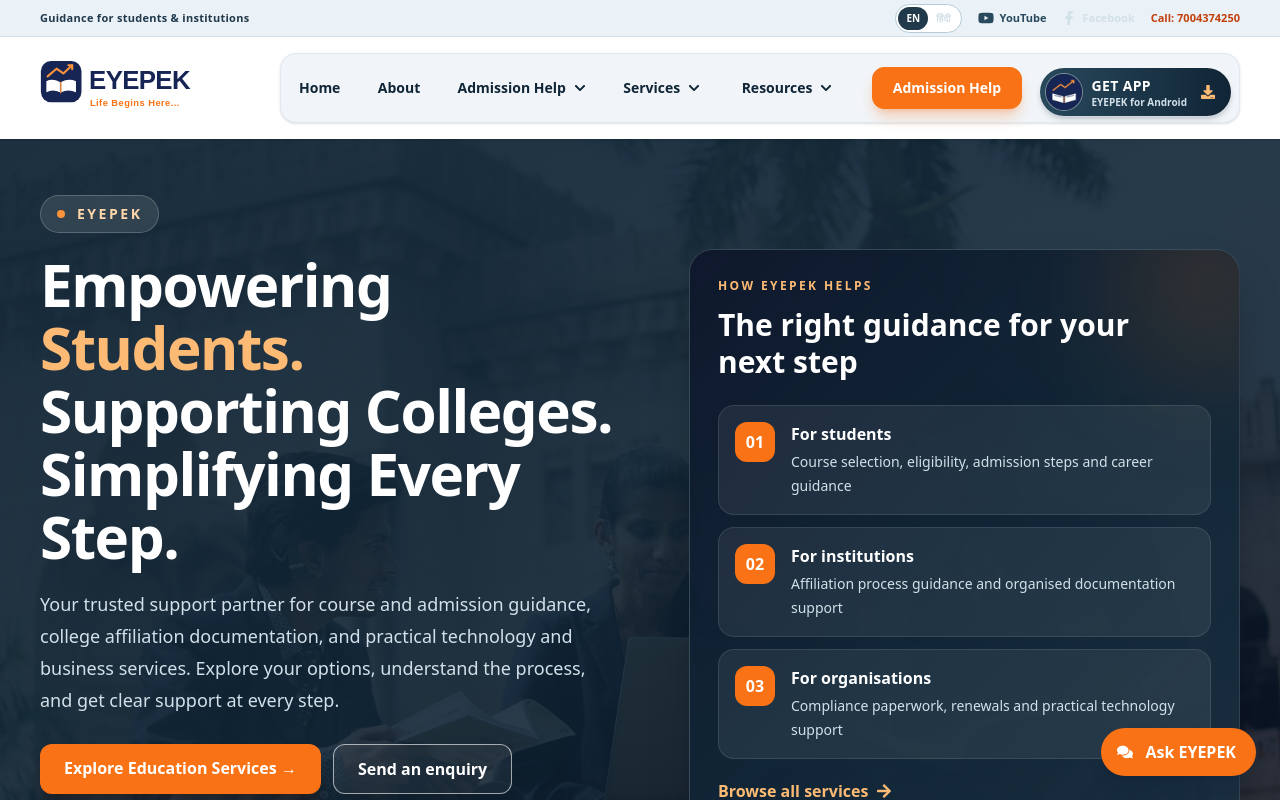
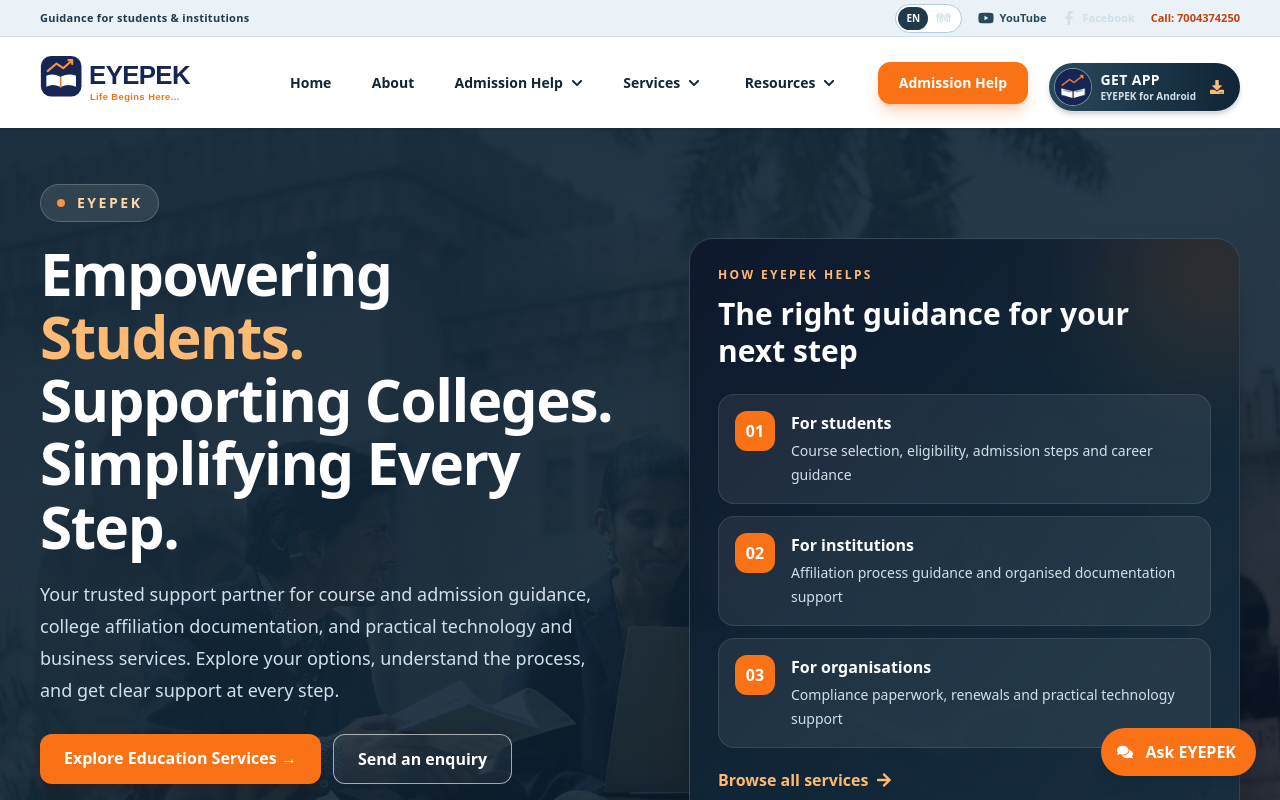
Before and after one commit to eyepek/EYEPEK, a React (Vite) app: page / in a window 1280 px wide. Shown: the top 800 px of the page. Built offline with nearby package versions, Linux system fonts and the light colour scheme.

Commit message:
Remove boxed desktop navigation background

```diff
--- a/src/components/NavBar.jsx
+++ b/src/components/NavBar.jsx
@@ -70,7 +70,7 @@ const NavBar = () => {
         <button type='button' aria-label={isOpen ? 'Close navigation' : 'Open navigation'} aria-controls='primary-navigation' aria-expanded={isOpen} onClick={() => setIsOpen(!isOpen)} className='inline-flex h-11 w-11 items-center justify-center rounded-xl border border-slate-200 bg-slate-50 text-blue-950 shadow-sm transition hover:border-orange-300 hover:bg-orange-50 lg:hidden'>
           <IoMdMenu className='h-7 w-7' />
         </button>
-        <nav id='primary-navigation' className={`${isOpen ? 'flex' : 'hidden'} absolute left-0 top-full max-h-[calc(100dvh-105px)] w-full flex-col gap-1 overflow-y-auto border-t border-slate-100 bg-white px-4 py-4 font-semibold text-blue-950 shadow-xl sm:px-6 lg:max-h-none lg:overflow-visible lg:static lg:flex lg:flex-1 lg:flex-row lg:items-center lg:justify-between lg:gap-1 lg:rounded-2xl lg:border lg:border-slate-200 lg:bg-[#f1f5f9] lg:px-2 lg:py-1.5 lg:shadow-sm`}>
+        <nav id='primary-navigation' className={`${isOpen ? 'flex' : 'hidden'} absolute left-0 top-full max-h-[calc(100dvh-105px)] w-full flex-col gap-1 overflow-y-auto border-t border-slate-100 bg-white px-4 py-4 font-semibold text-blue-950 shadow-xl sm:px-6 lg:max-h-none lg:overflow-visible lg:static lg:flex lg:flex-1 lg:flex-row lg:items-center lg:justify-between lg:gap-2 lg:rounded-none lg:border-0 lg:bg-transparent lg:px-0 lg:py-0 lg:shadow-none`}>
           <Link to='/' onClick={() => { closeMenu(); window.scrollTo({ top: 0, behavior: 'smooth' }); }} className='rounded-xl border border-slate-200 bg-slate-50 px-4 py-3 text-sm font-bold text-blue-950 transition hover:border-orange-300 hover:bg-orange-50 hover:text-orange-700 lg:border-0 lg:bg-transparent lg:px-2.5 lg:py-2 lg:hover:bg-blue-100'>{t('Home', 'होम')}</Link>
           <a href='/#about' onClick={closeMenu} className='rounded-xl border border-slate-200 bg-slate-50 px-4 py-3 text-sm font-bold text-blue-950 transition hover:border-orange-300 hover:bg-orange-50 hover:text-orange-700 lg:border-0 lg:bg-transparent lg:px-2.5 lg:py-2 lg:hover:bg-blue-100'>{t('About', 'हमारे बारे में')}</a>
           <div className='relative w-full lg:w-auto'>
```
